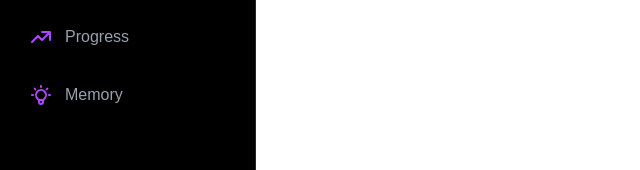
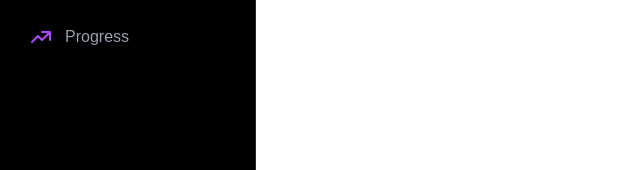
Before and after one commit to realhardik18/grindset.club, a Next.js app: page /dashboard/chat in a window 1280 px wide. Shown: the part 242-412 px from the top of the page, without its empty margins (0-640 px from the left). Built offline with nearby package versions, Linux system fonts and the light colour scheme.

Commit message:
update sidenav

```diff
--- a/app/components/Sidenav.jsx
+++ b/app/components/Sidenav.jsx
@@ -45,15 +45,6 @@ export default function Sidenav() {
       icon: (
         <svg className="w-6 h-6" fill="none" stroke="currentColor" viewBox="0 0 24 24">
           <path strokeLinecap="round" strokeLinejoin="round" strokeWidth={2} d="M13 7h8m0 0v8m0-8l-8 8-4-4-6 6" />
-        </svg>
-      )
-    },
-    {
-      name: 'Memory',
-      href: '/dashboard/memory',
-      icon: (
-        <svg className="w-6 h-6" fill="none" stroke="currentColor" viewBox="0 0 24 24">
-          <path strokeLinecap="round" strokeLinejoin="round" strokeWidth={2} d="M9.663 17h4.673M12 3v1m6.364 1.636l-.707.707M21 12h-1M4 12H3m3.343-5.657l-.707-.707m2.828 9.9a5 5 0 117.072 0l-.548.547A3.374 3.374 0 0014 18.469V19a2 2 0 11-4 0v-.531c0-.895-.356-1.754-.988-2.386l-.548-.547z" />
         </svg>
       )
     }
--- a/app/dashboard/memory/page.jsx
+++ /dev/null
@@ -1,12 +0,0 @@
-import Sidenav from '../../components/Sidenav'
-
-export default function Memory(){
-    return(
-        <div className="flex min-h-screen">
-            <Sidenav />
-            <div className="flex-1 transition-all duration-300 ease-in-out" style={{marginLeft: 'var(--sidenav-width, 16rem)', padding: '2rem'}}>
-                <p className="text-4xl">hello</p>
-            </div>
-        </div>
-    )
-}
```
